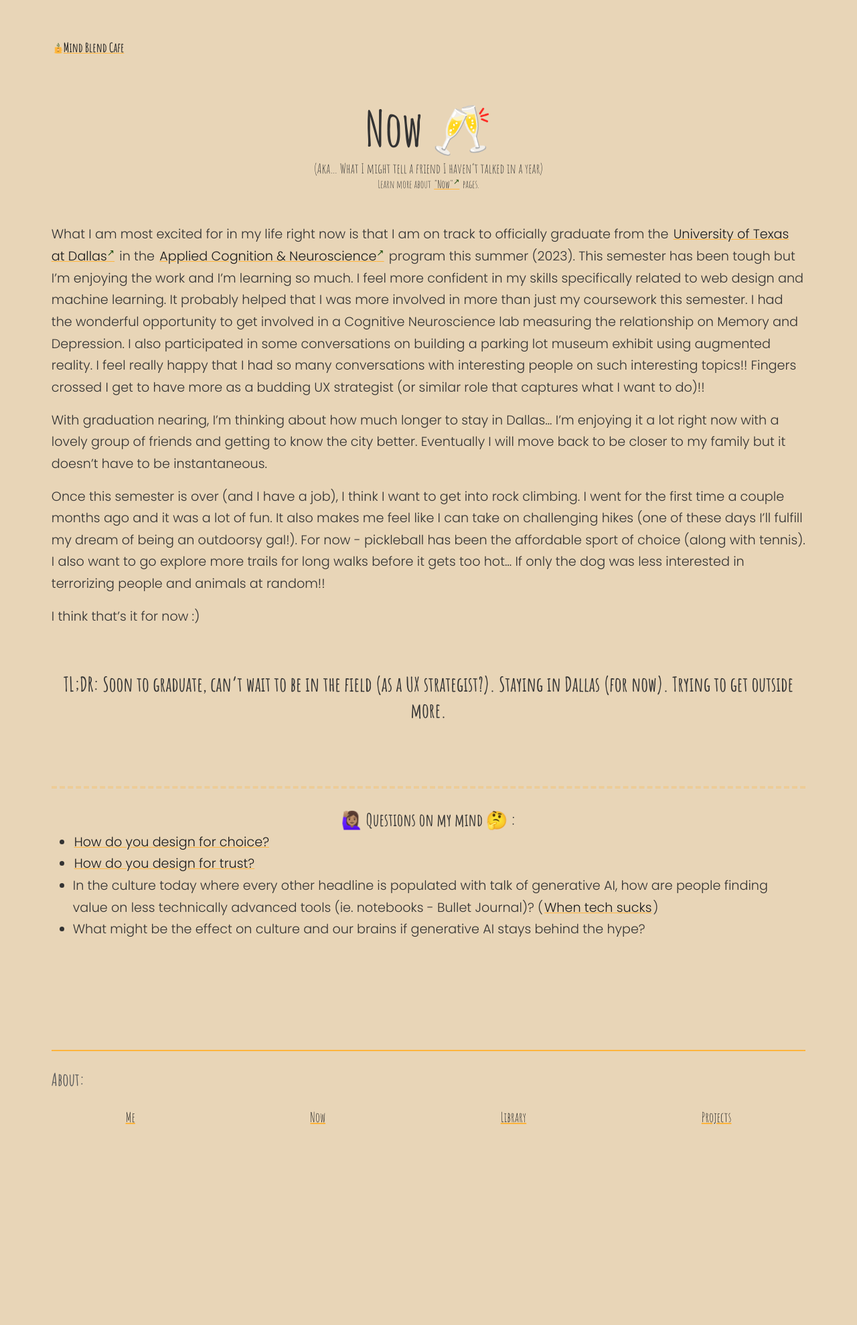
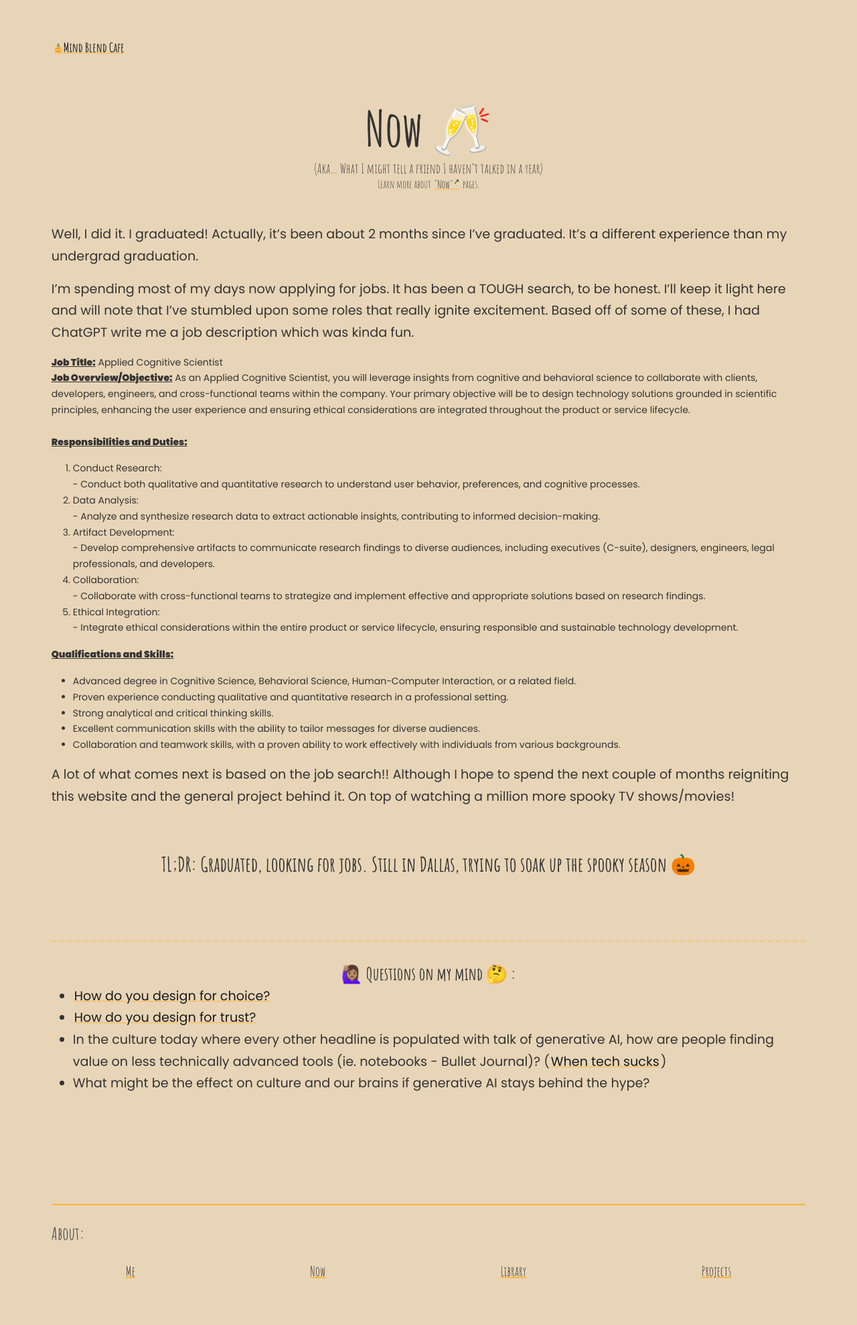
Before and after one commit to naagma5/naagma5.github.io, a Jekyll site: the page built from _pages/Now.md, in a window 1280 px wide. Shown: the whole page at 67% size. Built offline with Jekyll 4.4.1, drawn with Linux system fonts in a browser that asks for light colours; before the commit the page ends 1749 px from its top, so only the background shows below that.

Commit message:
Oct updates
- Now page content update
- added fonts to stylesheet
- minor pic/youtube video update to home page

```diff
--- a/_pages/Now.md
+++ b/_pages/Now.md
@@ -12,17 +12,53 @@ permalink: /now
 
 <br>
 
-What I am most excited for in my life right now is that I am on track to officially graduate from the [University of Texas at Dallas](https://www.utdallas.edu) in the [Applied Cognition & Neuroscience](https://bbs.utdallas.edu/departments/neuroscience/graduate-programs/applied-cognition-and-neuroscience-ms) program this summer (2023). This semester has been tough but I'm enjoying the work and I'm learning so much. I feel more confident in my skills specifically related to web design and machine learning. It probably helped that I was more involved in more than just my coursework this semester. I had the wonderful opportunity to get involved in a Cognitive Neuroscience lab measuring the relationship on Memory and Depression. I also participated in some conversations on building a parking lot museum exhibit using augmented reality. I feel really happy that I had so many conversations with interesting people on such interesting topics!! Fingers crossed I get to have more as a budding UX strategist (or similar role that captures what I want to do)!!
+Well, I did it. I graduated! Actually, it's been about 2 months since I've graduated. It's a different experience than my undergrad graduation.
 
-With graduation nearing, I'm thinking about how much longer to stay in Dallas... I'm enjoying it a lot right now with a lovely group of friends and getting to know the city better. Eventually I will move back to be closer to my family but it doesn't have to be instantaneous.
+I'm spending most of my days now applying for jobs. It has been a TOUGH search, to be honest. I'll keep it light here and will note that I've stumbled upon some roles that really ignite excitement. Based off of some of these, I had ChatGPT write me a job description which was kinda fun.
 
-Once this semester is over (and I have a job), I think I want to get into rock climbing. I went for the first time a couple months ago and it was a lot of fun. It also makes me feel like I can take on challenging hikes (one of these days I'll fulfill my dream of being an outdoorsy gal!). For now - pickleball has been the affordable sport of choice (along with tennis). I also want to go explore more trails for long walks before it gets too hot... If only the dog was less interested in terrorizing people and animals at random!!
+<p style="font-size: 14px">
+<strong style="text-decoration: underline">Job Title:</strong> Applied Cognitive Scientist
+<br>
 
-I think that's it for now :)
+<strong style="text-decoration: underline">Job Overview/Objective:</strong>
+
+As an Applied Cognitive Scientist, you will leverage insights from cognitive and behavioral science to collaborate with clients, developers, engineers, and cross-functional teams within the company. Your primary objective will be to design technology solutions grounded in scientific principles, enhancing the user experience and ensuring ethical considerations are integrated throughout the product or service lifecycle.
+<br><br>
+
+<strong style="text-decoration: underline">Responsibilities and Duties:</strong>
+<br>
+<ol style="font-size: 14px">
+    <li>Conduct Research:</li>
+    - Conduct both qualitative and quantitative research to understand user behavior, preferences, and cognitive processes.
+    <li>Data Analysis:</li>
+    - Analyze and synthesize research data to extract actionable insights, contributing to informed decision-making.
+    <li>Artifact Development:</li>
+    - Develop comprehensive artifacts to communicate research findings to diverse audiences, including executives (C-suite), designers, engineers, legal professionals, and developers.
+    <li>Collaboration:</li>
+    - Collaborate with cross-functional teams to strategize and implement effective and appropriate solutions based on research findings.
+    <li>Ethical Integration:</li>
+    - Integrate ethical considerations within the entire product or service lifecycle, ensuring responsible and sustainable technology development.
+</ol>
+</p>
+
+<p style="font-size: 14px">
+
+<strong style="font-size:14px; text-decoration: underline">Qualifications and Skills:</strong>
+<ul style="font-size: 14px">
+<li>Advanced degree in Cognitive Science, Behavioral Science, Human-Computer Interaction, or a related field.</li>
+<li>Proven experience conducting qualitative and quantitative research in a professional setting.</li>
+<li>Strong analytical and critical thinking skills.</li>
+<li>Excellent communication skills with the ability to tailor messages for diverse audiences.</li>
+<li>Collaboration and teamwork skills, with a proven ability to work effectively with individuals from various backgrounds.</li>
+</ul>
+</p>
+
+A lot of what comes next is based on the job search!! Although I hope to spend the next couple of months reigniting this website and the general project behind it. On top of watching a million more spooky TV shows/movies!
+
 
 <br>
 
-#### TL;DR: Soon to graduate, can't wait to be in the field (as a UX strategist?). Staying in Dallas (for now). Trying to get outside more.
+#### TL;DR: Graduated, looking for jobs. Still in Dallas, trying to soak up the spooky season 🎃
 
 <br>
 <br>
--- a/_sass/_style.scss
+++ b/_sass/_style.scss
@@ -1,6 +1,6 @@
-@import url('https://fonts.googleapis.com/css2?family=Amatic+SC:wght@400;700&family=Comic+Neue:wght@300;400&family=Didact+Gothic&family=Poppins:wght@300&display=swap');
+/*@import url('https://fonts.googleapis.com/css2?family=Amatic+SC:wght@400;700&family=Comic+Neue:wght@300;400&family=Didact+Gothic&family=Poppins:wght@300&display=swap');*/
 @import url("https://cdn.jsdelivr.net/npm/bootstrap@5.3.0-alpha1/dist/css/bootstrap.min.css");
-
+@import url('https://fonts.googleapis.com/css2?family=Amatic+SC:wght@400;700&family=Comic+Neue:wght@300;400&family=Didact+Gothic&family=Poppins:ital,wght@0,100;0,200;0,300;0,400;0,500;0,600;0,700;0,800;0,900;1,100;1,200;1,300;1,400;1,500;1,600;1,700;1,800;1,900&display=swap');
 
 /* FOR WHEN GOOGLE FONT API NOT WORKING!
 @font-face {
@@ -132,6 +132,9 @@ h6 { font-family: 'Amatic SC', bold;
   text-align: center;
 }
 
+strong {
+  font-weight: 900;
+}
 
 
 .text-left {
```
Also changed, not shown: _pages/index.md (+2 -2 lines), 2 other files.
